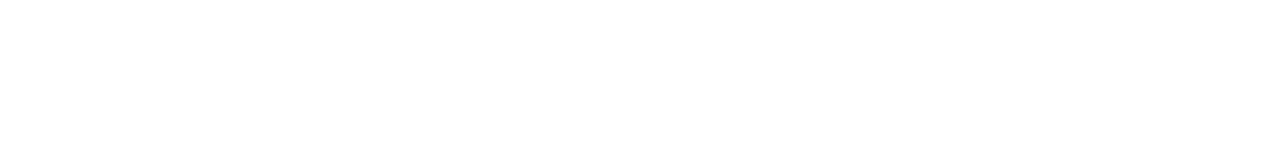
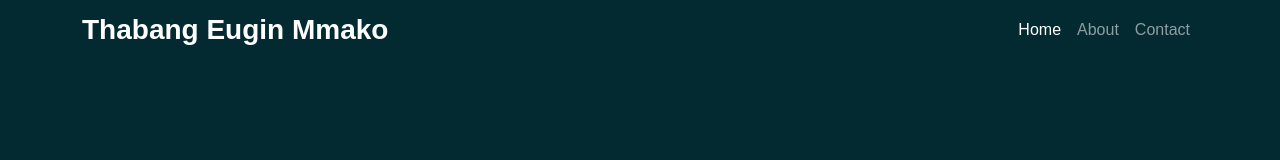
Before and after one commit to ThabangEuginMmako/Personal-Portfolio-Website-Task2, a plain HTML site: page index.html in a window 1280 px wide. Drawn offline with Linux system fonts and the light colour scheme; a web font is replaced by a local one.

Commit message:
added navbar

```diff
--- a/assets/css/style.css
+++ b/assets/css/style.css
@@ -1,4 +1,6 @@
 @import url('https://fonts.googleapis.com/css2?family=Bai+Jamjuree:wght@400;500;600;700&display=swap');
+
+/*BASIC RESET*/
 
 :root {
     --color-body: #b6cbce;
@@ -10,3 +12,28 @@
     --sidbar-width: 240px;
     --font-base: "Bai Jamjuree";
 }
+
+body {
+    background-color: var(--color-base2);
+    color: var(--color-body);
+    font-family: var(--font-base), sans-serif;
+}
+
+h1,h2,h3,h4,h5,h6 {
+    color: var(--color-heading);
+    font-weight: 700;
+}
+
+a {
+    text-decoration: none;
+    color: var(--color-body);
+    transition: all 0.4s ease;
+}
+
+a:hover {
+    color: var(--color-brand);
+}
+
+img {
+    width: 100%;
+}
--- a/index.html
+++ b/index.html
@@ -12,6 +12,26 @@
 </head>
 <body>
 
+    <!--NAVBAR-->
+    <nav class="navbar navbar-expand-lg bg-body-tertiary navbar-dark">
+        <div class="container">
+          <a class="navbar-brand" href="#">
+            <span class="h3 fw-bold">Thabang Eugin Mmako</span>
+          </a>
+          <button class="navbar-toggler" type="button" data-bs-toggle="collapse" data-bs-target="#navbarNavAltMarkup" aria-controls="navbarNavAltMarkup" aria-expanded="false" aria-label="Toggle navigation">
+            <span class="navbar-toggler-icon"></span>
+          </button>
+          <div class="collapse navbar-collapse" id="navbarNavAltMarkup">
+            <div class="navbar-nav ms-auto">
+              <a class="nav-link active" aria-current="page" href="#home">Home</a>
+              <a class="nav-link" href="#about">About</a>
+              <a class="nav-link" href="#contact">Contact</a>
+            </div>
+          </div>
+        </div>
+      </nav>
+    <!--//NAVBAR-->
+
     <script src="./assets/js/bootstrap.bundle.min.js"></script>
     <script src="./assets/js/aos.js"></script>
     <script src="./assets/js/main.js"></script>
```
